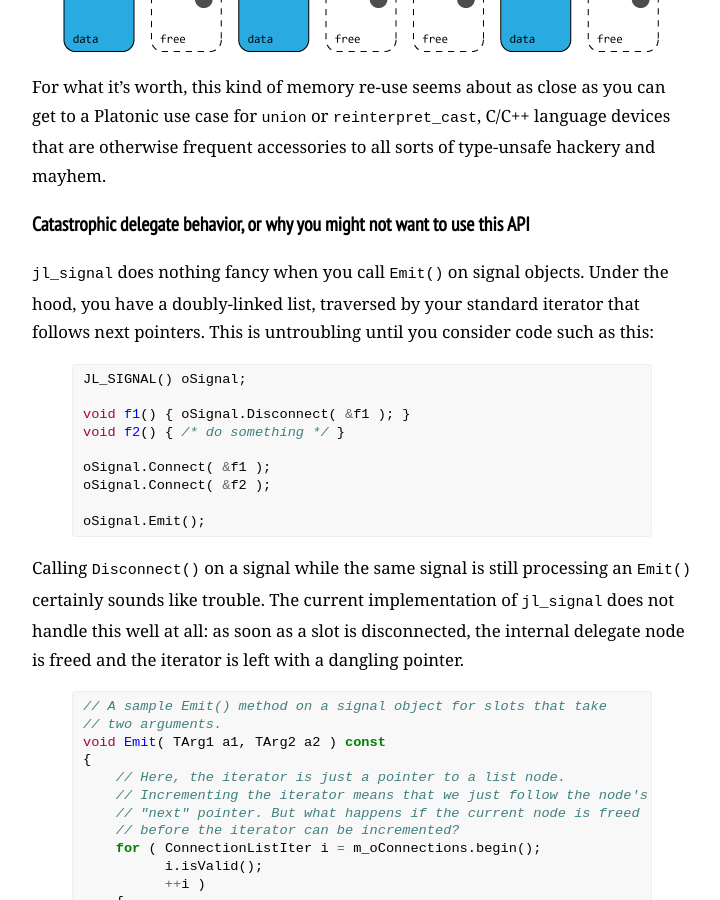
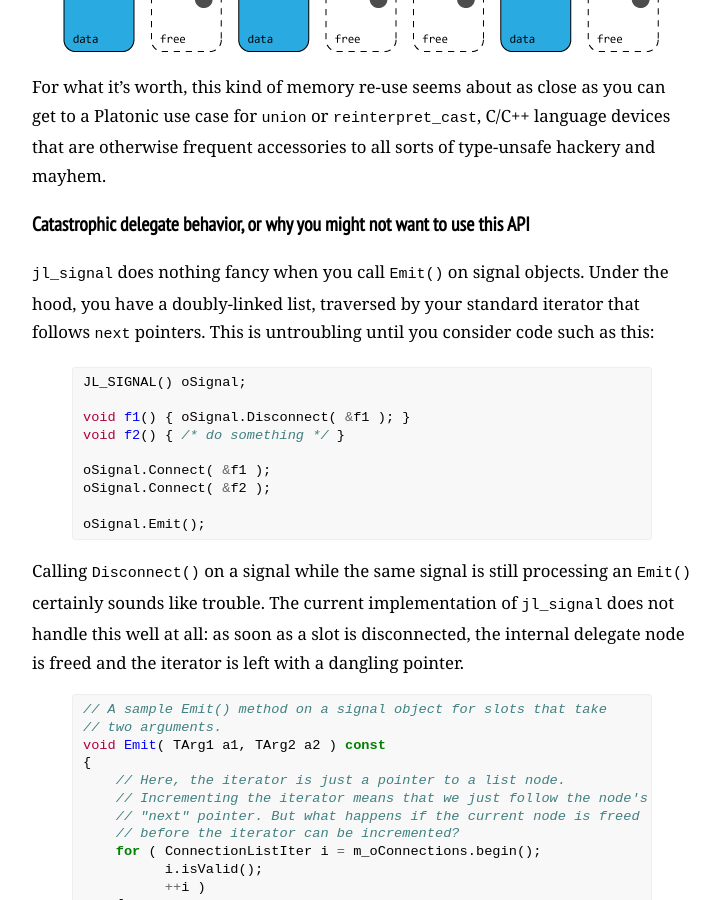
Before and after one commit to jeffomatic/jeffomatic.github.io, a Jekyll site: the page built from _posts/2012-08-06-jl_signal.md, in a window 1280 px wide and 900 px high, scrolled down 13092 px. Shown: the whole window, without its empty margins (278-998 px from the left). Built offline with Jekyll 4.4.1, drawn with Linux system fonts in a browser that asks for light colours; some web fonts are replaced.

```diff
--- a/_posts/2012-08-06-jl_signal.md
+++ b/_posts/2012-08-06-jl_signal.md
@@ -318,7 +318,7 @@ For what it's worth, this kind of memory re-use seems about as close as you can
 
 ### Catastrophic delegate behavior, or why you might not want to use this API
 
-`jl_signal` does nothing fancy when you call `Emit()` on signal objects. Under the hood, you have a doubly-linked list, traversed by your standard iterator that follows next pointers. This is untroubling until you consider code such as this:
+`jl_signal` does nothing fancy when you call `Emit()` on signal objects. Under the hood, you have a doubly-linked list, traversed by your standard iterator that follows `next` pointers. This is untroubling until you consider code such as this:
 
 {% highlight cpp %}
 JL_SIGNAL() oSignal;
```
Also changed, not shown: 1 other file.
